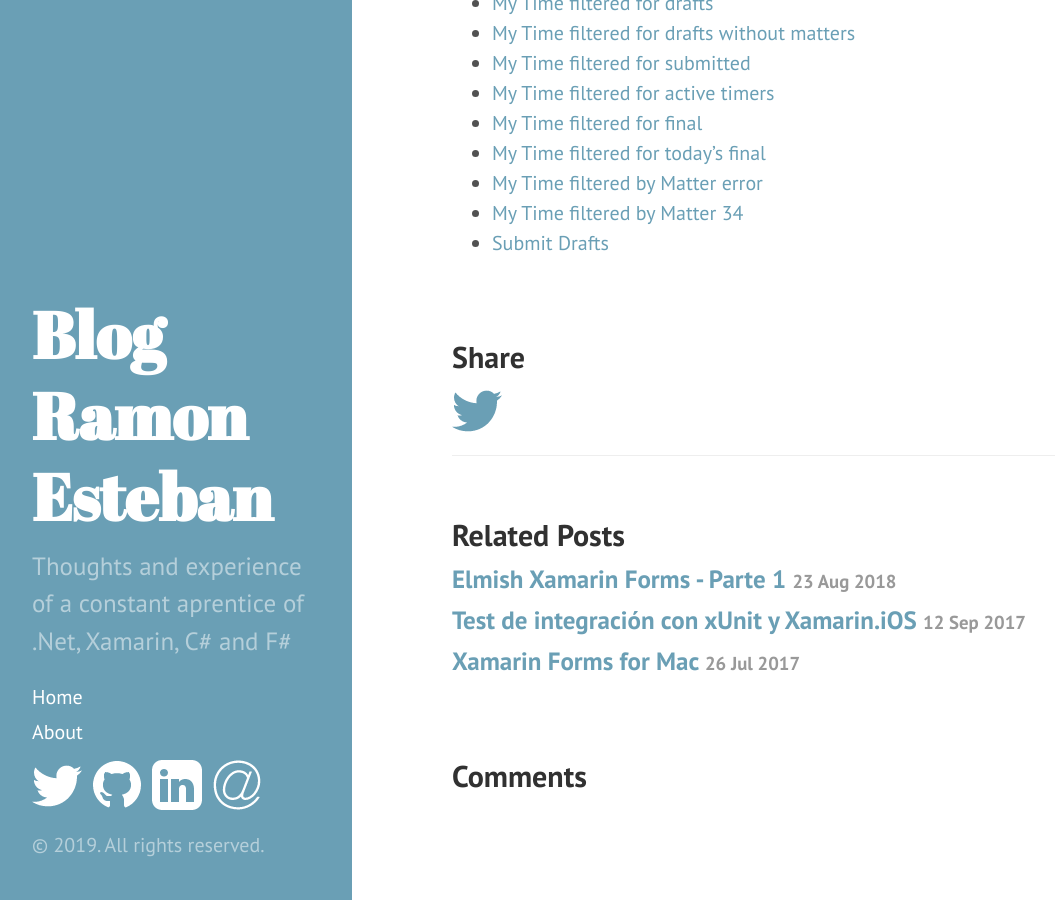
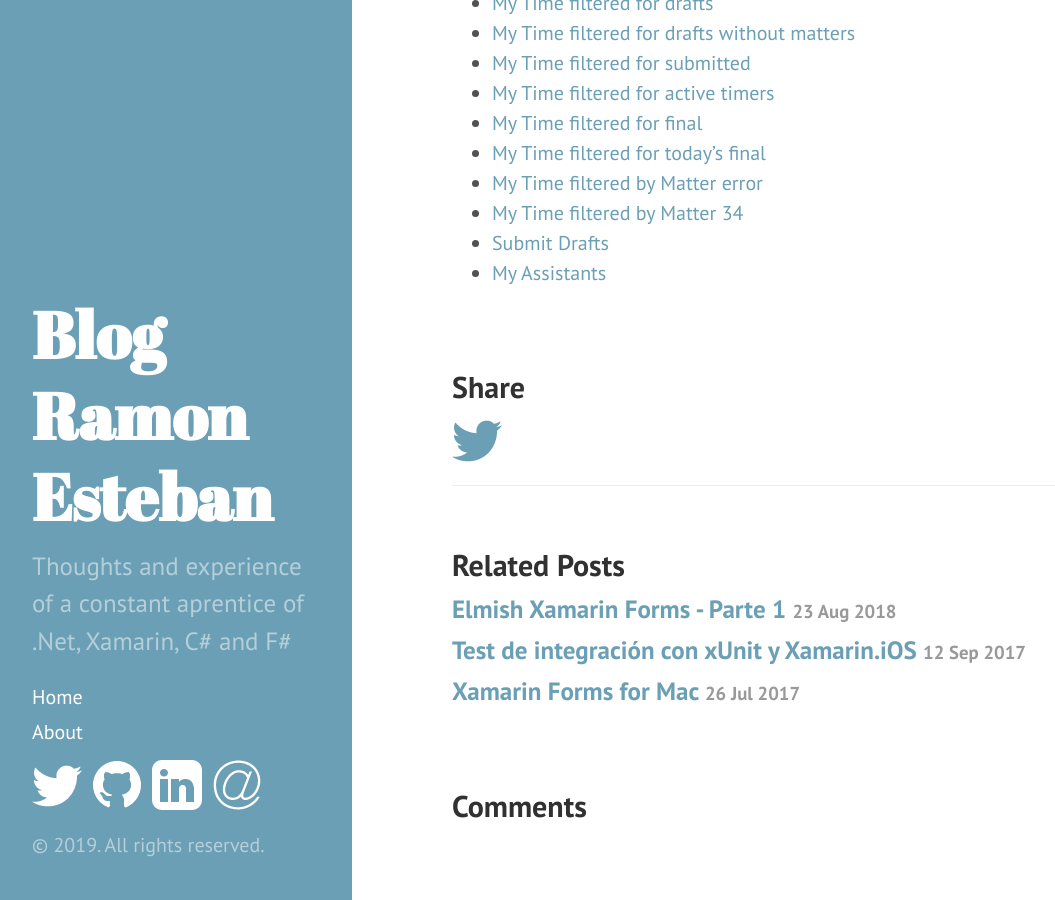
Before and after one commit to ramonesteban78/ramonesteban78.github.io, a Jekyll site: the page built from _posts/2016-03-09-test-links.md, in a window 1280 px wide and 900 px high, scrolled down 910 px. Shown: the whole window, without its empty margins (8-1063 px from the left). Built offline with Jekyll 4.4.1, drawn with Linux system fonts in a browser that asks for light colours; comment, search, counter and statistics services are not loaded.

Commit message:
new link

```diff
--- a/_posts/2016-03-09-test-links.md
+++ b/_posts/2016-03-09-test-links.md
@@ -34,3 +34,4 @@ title: Link tests
 - <a href="https://itimekeep.app.link/mytime?matter=1000">My Time filtered by Matter error</a>
 - <a href="https://itimekeep.app.link/mytime?matter=34">My Time filtered by Matter 34</a>
 - <a href="https://itimekeep.app.link/submit-drafts">Submit Drafts</a>
+- <a href="https://itimekeep.app.link/my-assistants">My Assistants</a>
```
